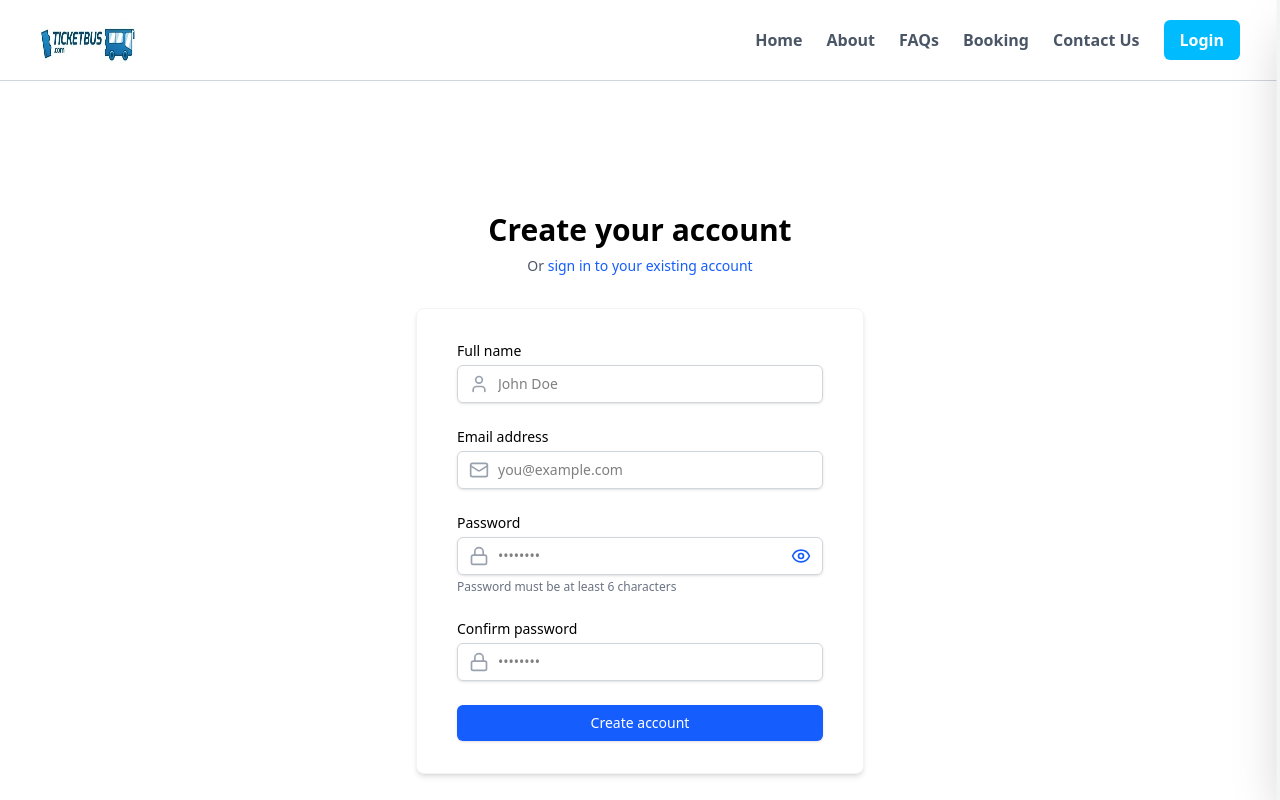
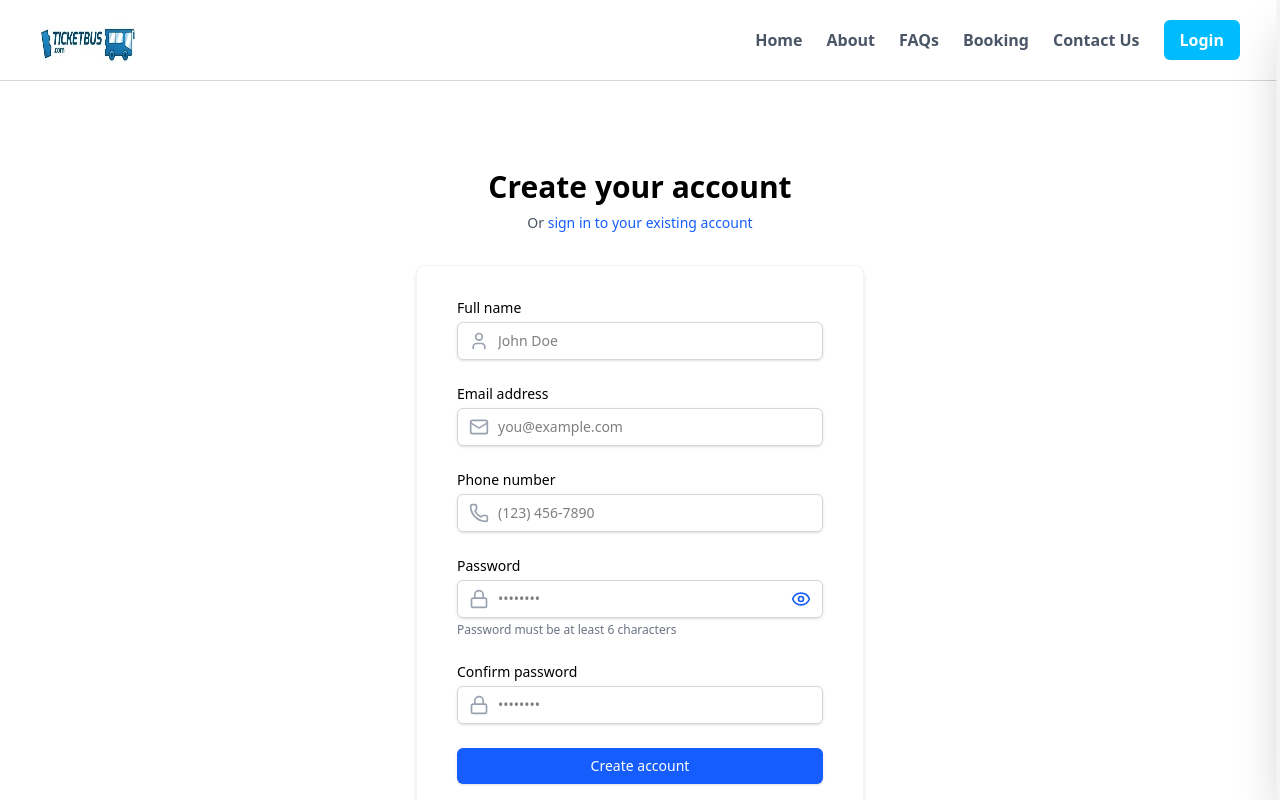
Before and after one commit to Shema-arsene/Bus-bookin-system, a React (Vite) app in the folder frontend/: page /register in a window 1280 px wide. Shown: the top 800 px of the page. Built offline with nearby package versions, Linux system fonts and the light colour scheme; no server answers.

Commit message:
Add register and auto login after registering functionality

```diff
--- a/frontend/src/Pages/Auth/RegisterPage.jsx
+++ b/frontend/src/Pages/Auth/RegisterPage.jsx
@@ -1,10 +1,14 @@
 import React, { useState } from "react"
 import { Link, useNavigate } from "react-router-dom"
-import { User, Mail, Lock, Eye, EyeOff } from "lucide-react"
+import { User, Mail, Lock, Eye, EyeOff, Phone } from "lucide-react"
+import { useAuth } from "../../context/AuthContext"
 
 const RegisterPage = () => {
+  const { register } = useAuth()
+
   const [fullName, setFullName] = useState("")
   const [email, setEmail] = useState("")
+  const [phone, setPhone] = useState("")
   const [password, setPassword] = useState("")
   const [confirmPassword, setConfirmPassword] = useState("")
   const [showPassword, setShowPassword] = useState(false)
@@ -15,22 +19,31 @@ const RegisterPage = () => {
   const handleSubmit = async (e) => {
     e.preventDefault()
 
-    if (!fullName || !email || !password || !confirmPassword) {
+    if (!fullName || !email || !phone || !password || !confirmPassword) {
       alert("Please fill in all fields")
       return
     }
-
     if (password !== confirmPassword) {
       alert("Passwords do not match")
       return
     }
-
     if (password.length < 6) {
       alert("Password must be at least 6 characters")
       return
     }
 
-    navigate("/")
+    setLoading(true)
+
+    try {
+      await register(fullName, email, password, phone)
+      // toast.success("Registration successful")
+      navigate("/")
+    } catch (error) {
+      console.error("Register error:", error)
+      // toast.error(error.response?.data?.message || "Registration failed")
+    } finally {
+      setLoading(false)
+    }
   }
 
   const toggleShowPassword = () => {
@@ -105,6 +118,32 @@ const RegisterPage = () => {
                   onChange={(e) => setEmail(e.target.value)}
                   className="block w-full pl-10 pr-3 py-2 border border-gray-300 rounded-md focus:outline-none focus:ring focus:ring-blue-600 focus:border-blue-600 sm:text-sm"
                   placeholder="you@example.com"
+                />
+              </div>
+            </div>
+
+            {/* Phone */}
+            <div>
+              <label
+                htmlFor="phone"
+                className="block text-sm font-medium text-black"
+              >
+                Phone number
+              </label>
+              <div className="mt-1 relative rounded-md shadow-sm">
+                <div className="absolute inset-y-0 left-0 pl-3 flex items-center pointer-events-none">
+                  <Phone className="h-5 w-5 text-gray-400" />
+                </div>
+                <input
+                  id="phone"
+                  name="phone"
+                  type="tel"
+                  autoComplete="tel"
+                  // required
+                  value={phone}
+                  onChange={(e) => setPhone(e.target.value)}
+                  className="block w-full pl-10 pr-3 py-2 border border-gray-300 rounded-md focus:outline-none focus:ring focus:ring-blue-600 focus:border-blue-600 sm:text-sm"
+                  placeholder="(123) 456-7890"
                 />
               </div>
             </div>
```
